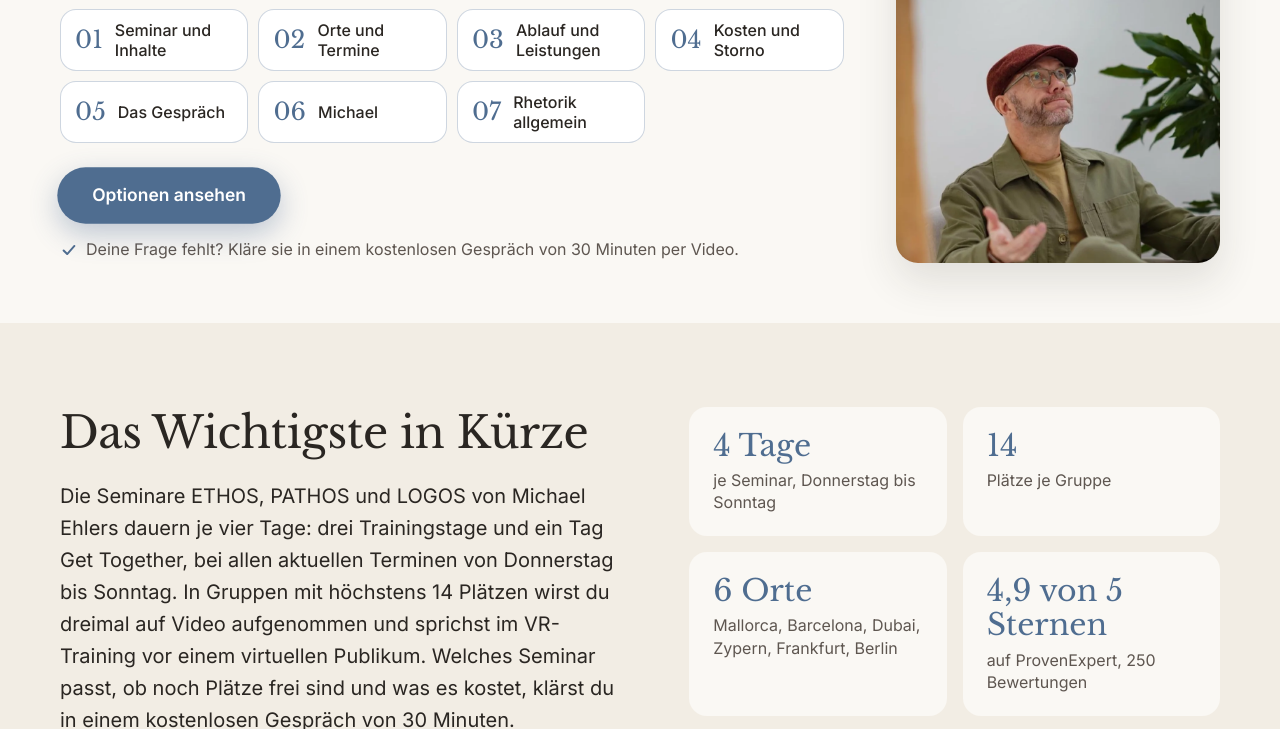
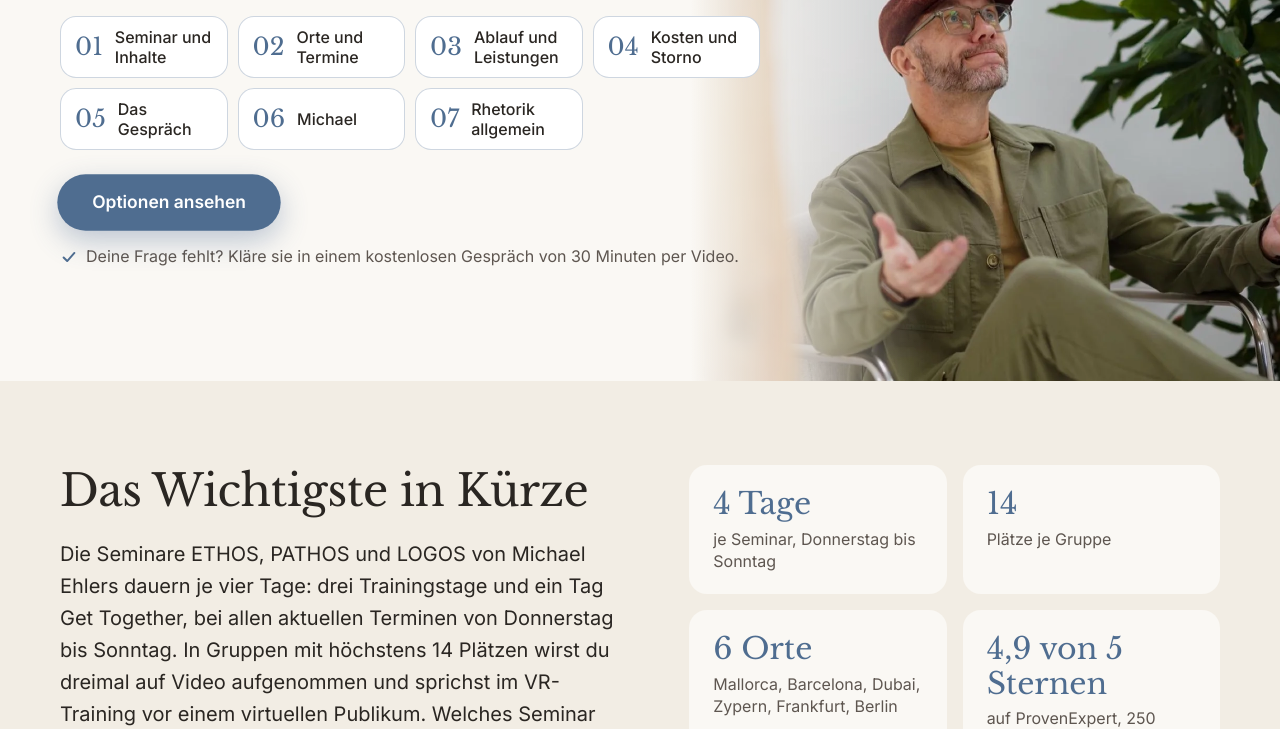
Before and after one commit to martin741studio/meandyou.de, a website: page faq.html in a window 1280 px wide. Shown: the part 419-1148 px from the top of the page. Drawn offline with nearby package versions, Linux system fonts and the light colour scheme.

Commit message:
faq split hero

```diff
--- a/faq.html
+++ b/faq.html
@@ -426,9 +426,10 @@ p{margin:0}
 .closer .links{color:rgba(255,255,255,.85);font-size:17px}.closer .links a{color:#fff}
 
 /* faq page additions */
-.hero--faq{min-height:0;height:auto;max-height:none;padding:118px 0 60px;display:block}
-.hero--faq .hero__in{display:grid;grid-template-columns:1.5fr .62fr;gap:52px;align-items:stretch}
-.hero--faq .hero__txt{max-width:none;padding-top:0;gap:13px}
+.hero--faq .hero__img{width:46%}
+.hero--faq .hero__img img{object-position:50% 20%}
+
+.hero--faq .hero__txt{max-width:700px;padding-top:40px;gap:13px}
 .hero--faq .body{max-width:40em}
 .hero--faq h1{gap:6px}
 .hero--faq h1 .big{font-size:62px;line-height:1.05}
@@ -492,7 +493,8 @@ section.fgrp[id]{scroll-margin-top:150px}
  <nav aria-label="Hauptnavigation"><a href="seminare.html">Seminare</a><a href="michael.html">Michael</a><a href="rhetorik.html">Was ist Rhetorik</a><a href="stimmen.html">Stimmen</a><a href="#top" aria-current="page" style="color:var(--cta)">FAQ</a></nav>
  <a class="btn" href="gespraech-buchen.html?utm_source=faq&utm_content=header" data-event="booking_click">Optionen ansehen</a>
 </div></header><main>
-<section class="hero hero--faq" id="top">
+<section class="hero hero--split hero--faq" id="top">
+ <div class="hero__img"><img data-plx src="assets/faq/michael-door.webp" alt="Michael Ehlers, Rhetoriktrainer, lächelnd im weißen Hemd an einem Türrahmen" width="1200" height="1800"></div>
  <div class="wrap hero__in"><div class="hero__txt">
   <p class="proofline rv"><span class="stars" aria-label="5 Sterne"><svg viewBox="0 0 20 20" aria-hidden="true"><path d="M10 1.6l2.5 5.3 5.8.7-4.3 4 1.1 5.8L10 14.6l-5.1 2.8 1.1-5.8-4.3-4 5.8-.7z"/></svg><svg viewBox="0 0 20 20" aria-hidden="true"><path d="M10 1.6l2.5 5.3 5.8.7-4.3 4 1.1 5.8L10 14.6l-5.1 2.8 1.1-5.8-4.3-4 5.8-.7z"/></svg><svg viewBox="0 0 20 20" aria-hidden="true"><path d="M10 1.6l2.5 5.3 5.8.7-4.3 4 1.1 5.8L10 14.6l-5.1 2.8 1.1-5.8-4.3-4 5.8-.7z"/></svg><svg viewBox="0 0 20 20" aria-hidden="true"><path d="M10 1.6l2.5 5.3 5.8.7-4.3 4 1.1 5.8L10 14.6l-5.1 2.8 1.1-5.8-4.3-4 5.8-.7z"/></svg><svg viewBox="0 0 20 20" aria-hidden="true"><path d="M10 1.6l2.5 5.3 5.8.7-4.3 4 1.1 5.8L10 14.6l-5.1 2.8 1.1-5.8-4.3-4 5.8-.7z"/></svg></span> 4,9 von 5 Sternen · Basierend auf 250 Bewertungen auf ProvenExpert · über 8.000 Teilnehmer</p>
   <h1 class="rv"><span class="big">Häufige Fragen</span><span class="kicker">zu den Rhetorik-Seminaren mit Michael Ehlers</span></h1>
@@ -500,7 +502,6 @@ section.fgrp[id]{scroll-margin-top:150px}
   <nav class="ftopics rv" aria-label="Themen"><a class="chip" href="#seminar" data-t="seminar"><i>01</i>Seminar und Inhalte</a><a class="chip" href="#orte" data-t="orte"><i>02</i>Orte und Termine</a><a class="chip" href="#ablauf" data-t="ablauf"><i>03</i>Ablauf und Leistungen</a><a class="chip" href="#kosten" data-t="kosten"><i>04</i>Kosten und Storno</a><a class="chip" href="#gespraech" data-t="gespraech"><i>05</i>Das Gespräch</a><a class="chip" href="#michael" data-t="michael"><i>06</i>Michael</a><a class="chip" href="#rhetorik" data-t="rhetorik"><i>07</i>Rhetorik allgemein</a></nav>
   <div class="cta-row rv"><a class="btn cta--breathe" href="gespraech-buchen.html?utm_source=faq&utm_content=hero" data-event="booking_click">Optionen ansehen</a><p class="assure"><svg viewBox="0 0 20 20" aria-hidden="true"><path d="M4 10.5l4 4 8-9" fill="none" stroke="currentColor" stroke-width="2.2" stroke-linecap="round" stroke-linejoin="round"/></svg>Deine Frage fehlt? Kläre sie in einem kostenlosen Gespräch von 30 Minuten per Video.</p></div>
  </div>
- <div class="hero__frame rv"><img data-plx src="assets/faq/michael-door.webp" alt="Michael Ehlers, Rhetoriktrainer, lächelnd im weißen Hemd an einem Türrahmen" width="1200" height="1800"></div>
  </div>
 </section>
 <div class="subnav" aria-hidden="true"><nav class="ftopics"><a class="chip" href="#seminar" data-t="seminar"><i>01</i>Seminar und Inhalte</a><a class="chip" href="#orte" data-t="orte"><i>02</i>Orte und Termine</a><a class="chip" href="#ablauf" data-t="ablauf"><i>03</i>Ablauf und Leistungen</a><a class="chip" href="#kosten" data-t="kosten"><i>04</i>Kosten und Storno</a><a class="chip" href="#gespraech" data-t="gespraech"><i>05</i>Das Gespräch</a><a class="chip" href="#michael" data-t="michael"><i>06</i>Michael</a><a class="chip" href="#rhetorik" data-t="rhetorik"><i>07</i>Rhetorik allgemein</a></nav></div>
```
